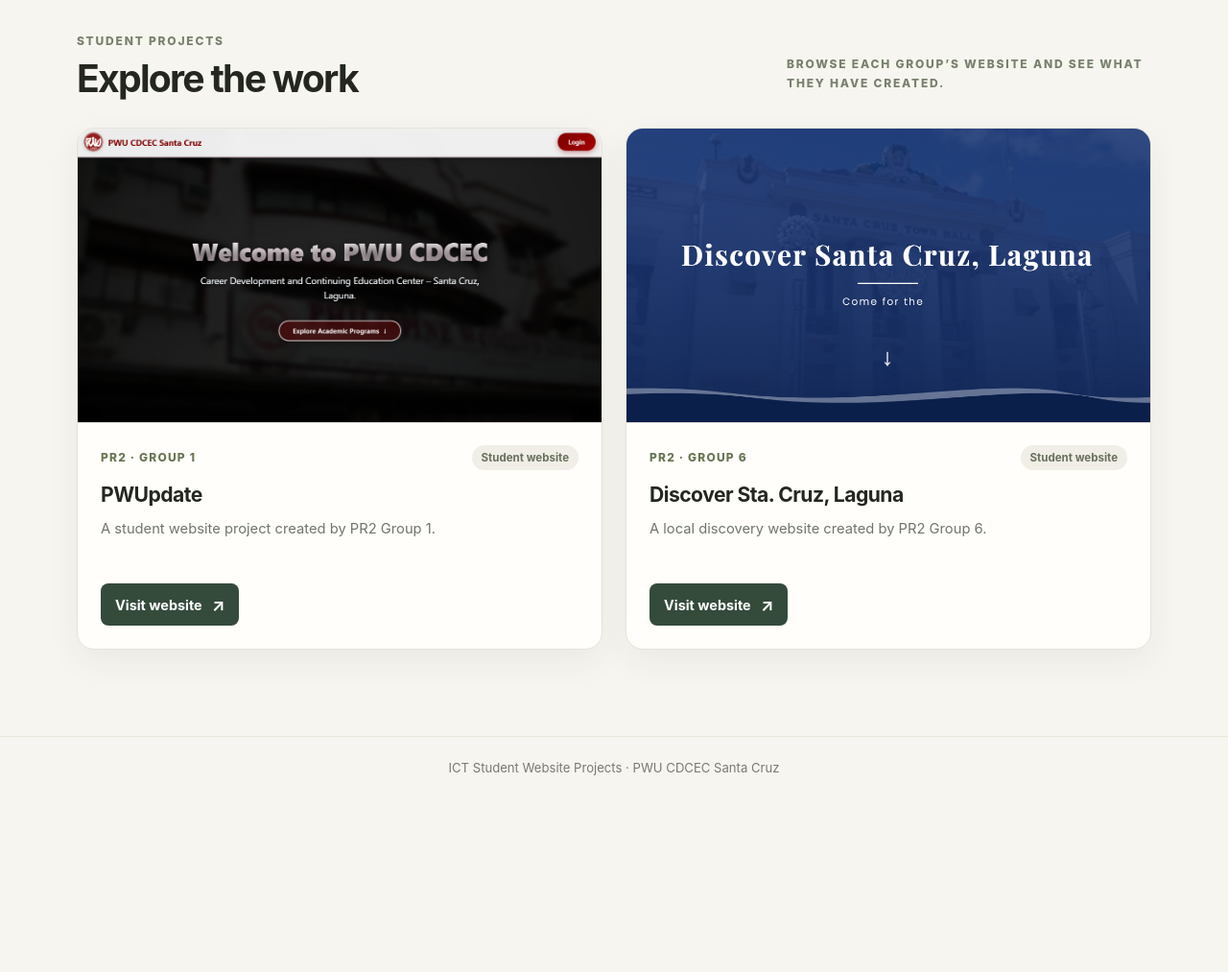
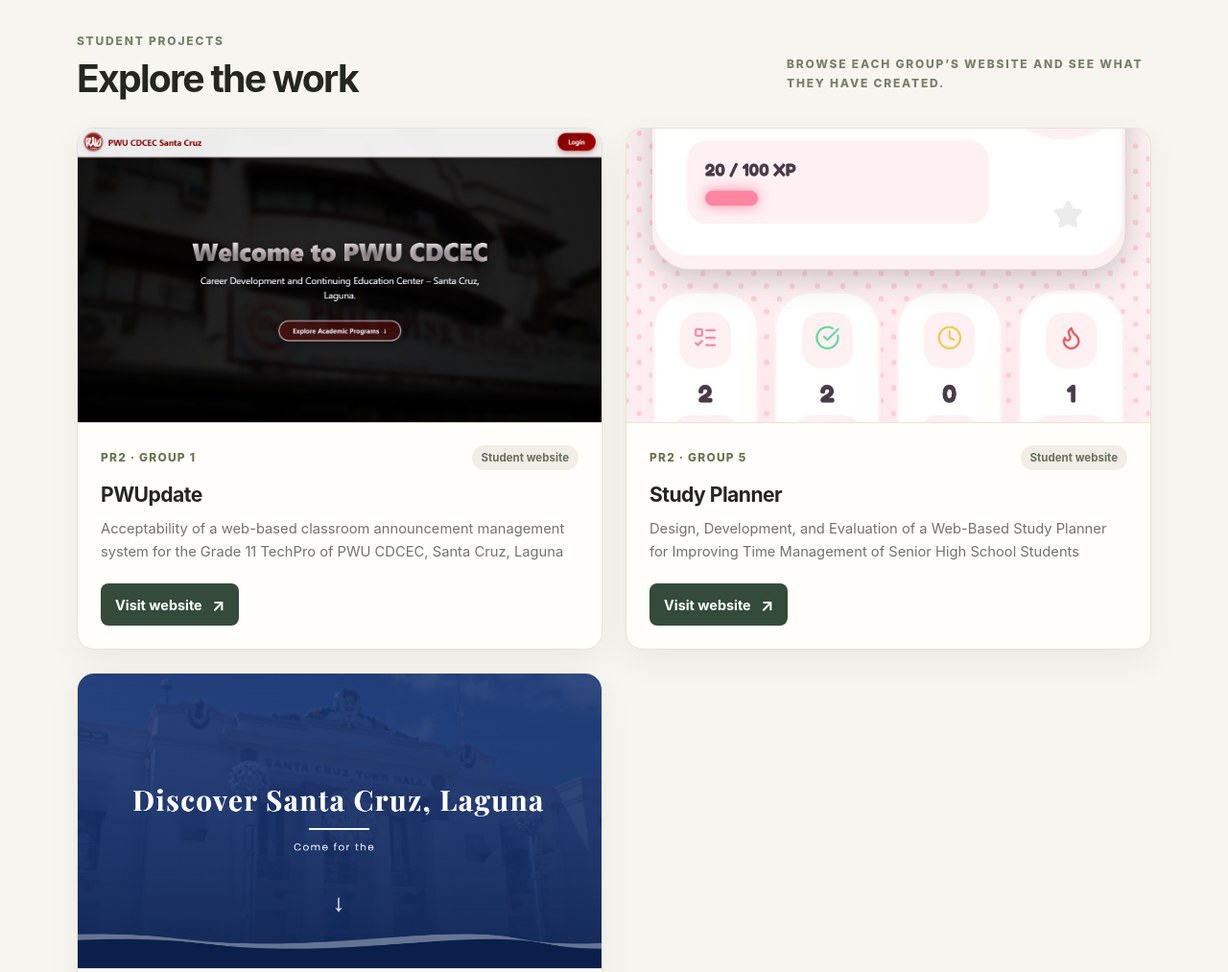
Before and after one commit to Jhon-mark23/ICT-A-WEBSITE, a plain HTML site: page index.html in a window 1280 px wide. Shown: the part 680-1693 px from the top of the page at 96% size. Before the commit the page ends 1512 px from the top, so only its background shows below. Drawn offline with Linux system fonts and the light colour scheme.

```diff
--- a/index.html
+++ b/index.html
@@ -346,9 +346,31 @@
             </div>
             <h3>PWUpdate</h3>
             <p class="project-description">
-              A student website project created by PR2 Group 1.
+             Acceptability of a web-based classroom announcement management system for the Grade 11 TechPro of PWU CDCEC, Santa Cruz, Laguna
             </p>
             <a class="project-link" href="https://ict-a-pr2g1.free.je/" target="_blank" rel="noopener noreferrer">
+              Visit website <span aria-hidden="true">↗</span>
+            </a>
+          </div>
+        </article>
+
+        <article class="project-card">
+          <img
+            class="project-image"
+            src="assets/PR2G5.jpg"
+            alt="Preview of the Study Planner website by PR2 Group 5"
+            loading="lazy"
+            decoding="async">
+          <div class="project-info">
+            <div class="project-meta">
+              <span class="group-label">PR2 · Group 5</span>
+              <span class="project-tag">Student website</span>
+            </div>
+            <h3>Study Planner</h3>
+            <p class="project-description">
+              Design, Development, and Evaluation of a Web-Based Study Planner for Improving Time Management of Senior High School Students
+            </p>
+            <a class="project-link" href="https://study-level.vercel.app/" target="_blank" rel="noopener noreferrer">
               Visit website <span aria-hidden="true">↗</span>
             </a>
           </div>
@@ -368,7 +390,7 @@
             </div>
             <h3>Discover Sta. Cruz, Laguna</h3>
             <p class="project-description">
-              A local discovery website created by PR2 Group 6.
+              Development of a tourism information website for tourist access to local attractions in Santa Cruz, Laguna
             </p>
             <a class="project-link" href="https://discover-stacruz.ict-a.site/" target="_blank" rel="noopener noreferrer">
               Visit website <span aria-hidden="true">↗</span>
```
Also changed, not shown: assets/PR2G5.jpg (added).
